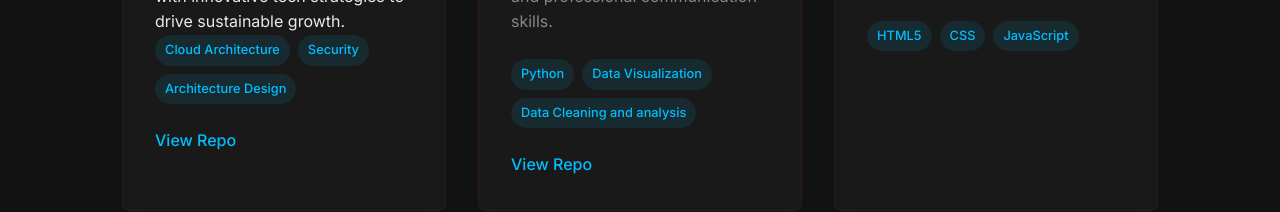
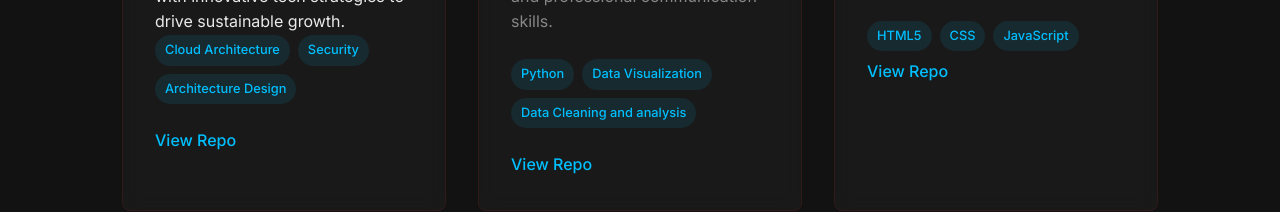
Before and after one commit to Ayushi3017/Ayushi_Portfolio, a plain HTML site: page index.html in a window 1280 px wide. Shown: the part 1969-2181 px from the top of the page. Drawn offline with Linux system fonts and the light colour scheme.

Commit message:
Update index.html

```diff
--- a/index.html
+++ b/index.html
@@ -450,6 +450,8 @@
                     <p>I designed and developed my personal portfolio website from scratch using HTML and CSS, focusing on a clean dark theme with subtle animations and responsiveness. Every section—from hero to projects and contact—is crafted to highlight both aesthetics and usability. This project reflects my hands-on approach to learning, experimenting with design, and showcasing my skills in an interactive way.</p>
                     <div class="project-tags">
                         <span>HTML5</span><span>CSS</span><span>JavaScript</span>
+                         <div class="project-links">
+                       <a href="https://github.com/Ayushi3017/Ayushi_Portfolio/edit/main/index.html" target="_blank">View Repo</a>
                     </div>
                 </div>
             </div>
```
